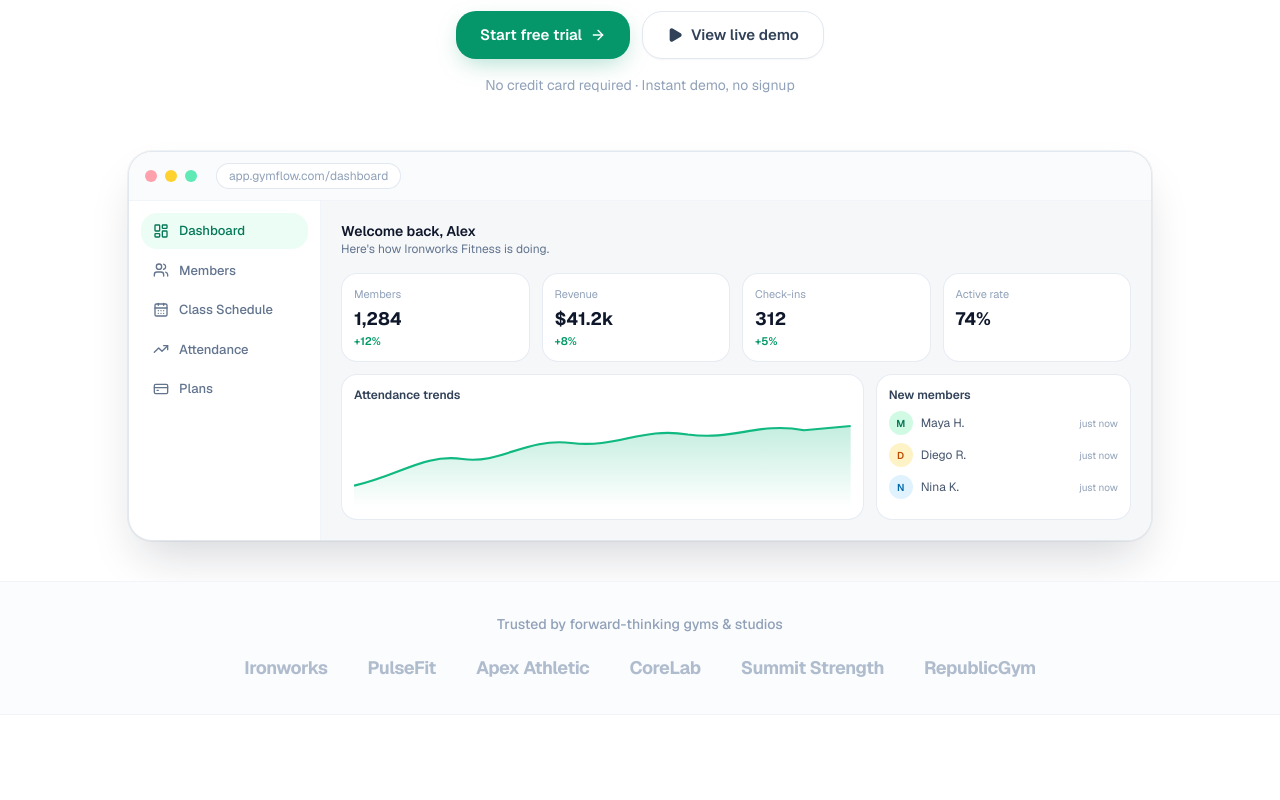
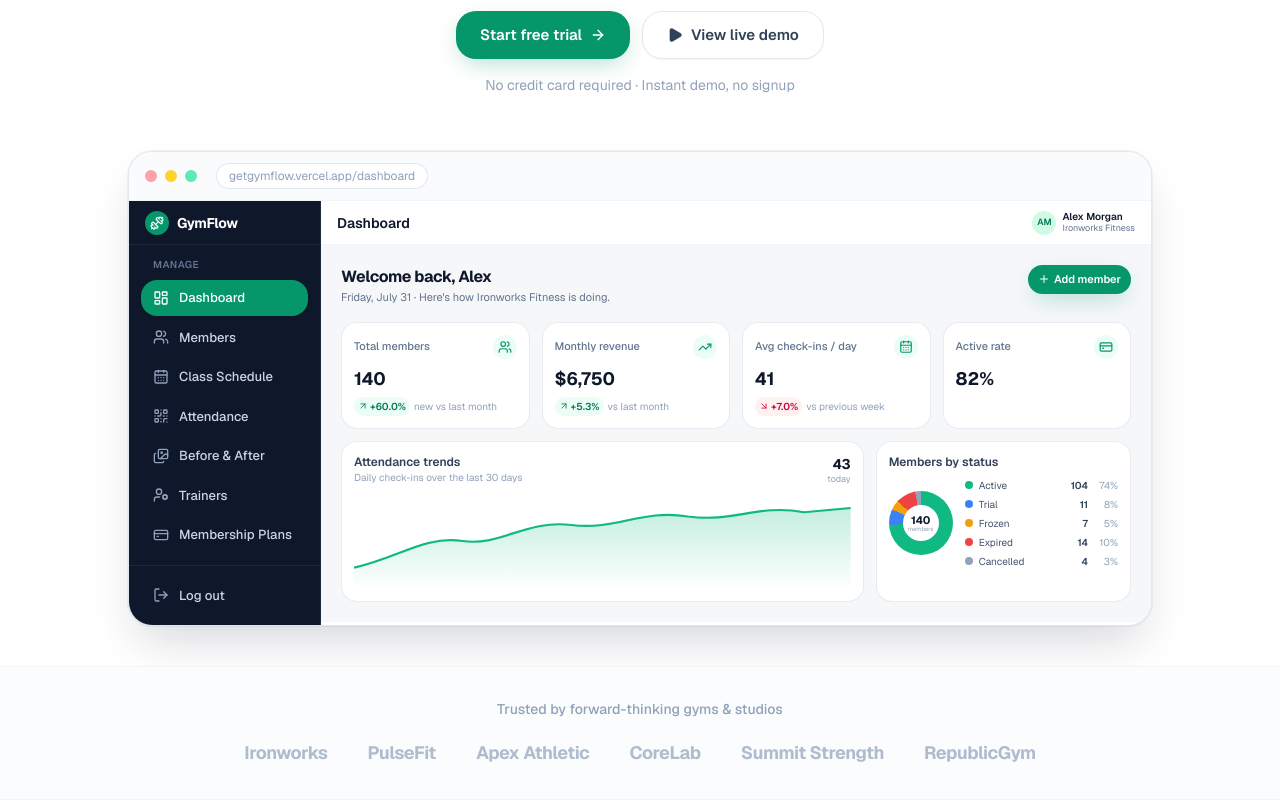
Before and after one commit to yagneshpatel12/GymFlow, a Next.js app: page / in a window 1280 px wide. Shown: the part 464-1264 px from the top of the page. Built offline with nearby package versions, Linux system fonts and the light colour scheme.

Commit message:
fix: update hero section img

```diff
--- a/src/components/marketing/hero.tsx
+++ b/src/components/marketing/hero.tsx
@@ -1,12 +1,20 @@
 import Link from "next/link";
 import {
+  ArrowDownRight,
   ArrowRight,
+  ArrowUpRight,
   CalendarDays,
   CreditCard,
+  Dumbbell,
+  Images,
   LayoutDashboard,
+  LogOut,
   Play,
+  Plus,
+  QrCode,
   Sparkles,
   TrendingUp,
+  UserCog,
   Users,
 } from "lucide-react";
 
@@ -73,75 +81,169 @@ function DashboardMockup() {
         <span className="h-3 w-3 rounded-full bg-amber-300" />
         <span className="h-3 w-3 rounded-full bg-emerald-300" />
         <div className="ml-3 hidden rounded-md bg-white px-3 py-1 text-xs text-slate-400 ring-1 ring-slate-200 sm:block">
-          app.gymflow.com/dashboard
+          getgymflow.vercel.app/dashboard
         </div>
       </div>
 
       <div className="flex">
-        {/* Mini sidebar */}
-        <aside className="hidden w-48 shrink-0 flex-col gap-1 border-r border-slate-100 p-3 sm:flex">
+        {/* Mini sidebar - dark, matching the real dashboard */}
+        <aside className="hidden w-48 shrink-0 flex-col border-r border-slate-800 bg-slate-900 text-left sm:flex">
+          {/* Logo header */}
+          <div className="flex h-11 items-center gap-2 border-b border-slate-800 px-4">
+            <span className="flex h-6 w-6 shrink-0 items-center justify-center rounded-lg bg-brand-600 text-white">
+              <Dumbbell className="h-3.5 w-3.5" />
+            </span>
+            <span className="text-sm font-bold tracking-tight text-white">
+              GymFlow
+            </span>
+          </div>
+
+          {/* Nav */}
+          <div className="flex-1 p-3">
+            <p className="px-3 pb-2 text-[10px] font-semibold uppercase tracking-wider text-slate-500">
+              Manage
+            </p>
+            <div className="flex flex-col gap-1">
               {[
                 { icon: LayoutDashboard, label: "Dashboard", active: true },
                 { icon: Users, label: "Members" },
                 { icon: CalendarDays, label: "Class Schedule" },
-            { icon: TrendingUp, label: "Attendance" },
-            { icon: CreditCard, label: "Plans" },
+                { icon: QrCode, label: "Attendance" },
+                { icon: Images, label: "Before & After" },
+                { icon: UserCog, label: "Trainers" },
+                { icon: CreditCard, label: "Membership Plans" },
               ].map((item) => (
                 <div
                   key={item.label}
-              className={`flex items-center gap-2.5 rounded-lg px-3 py-2 text-[13px] font-medium ${
+                  className={`group flex items-center gap-2.5 rounded-lg px-3 py-2 text-[13px] font-medium ${
                     item.active
-                  ? "bg-brand-50 text-brand-700"
-                  : "text-slate-500"
+                      ? "bg-brand-600 text-white shadow-sm"
+                      : "text-slate-300"
                   }`}
                 >
-              <item.icon className="h-4 w-4" />
+                  <item.icon
+                    className={`h-4 w-4 ${item.active ? "text-white" : "text-slate-400"}`}
+                  />
                   {item.label}
                 </div>
               ))}
+            </div>
+          </div>
+
+          {/* Log out */}
+          <div className="border-t border-slate-800 p-3">
+            <div className="flex items-center gap-2.5 rounded-lg px-3 py-2 text-[13px] font-medium text-slate-300">
+              <LogOut className="h-4 w-4 text-slate-400" />
+              Log out
+            </div>
+          </div>
         </aside>
 
+        {/* Right column: topbar + content */}
+        <div className="flex flex-1 flex-col">
+          {/* Topbar */}
+          <div className="flex h-11 items-center gap-3 border-b border-slate-100 bg-white px-4 text-left">
+            <span className="text-xs font-semibold text-slate-900 sm:text-sm">
+              Dashboard
+            </span>
+            <div className="ml-auto flex items-center gap-2">
+              <div className="flex items-center gap-1.5">
+                <span className="flex h-6 w-6 items-center justify-center rounded-full bg-brand-100 text-[9px] font-semibold text-brand-700">
+                  AM
+                </span>
+                <div className="hidden leading-tight md:block">
+                  <div className="text-[10px] font-semibold text-slate-900">
+                    Alex Morgan
+                  </div>
+                  <div className="text-[9px] text-slate-500">
+                    Ironworks Fitness
+                  </div>
+                </div>
+              </div>
+            </div>
+          </div>
+
           {/* Content */}
-        <div className="flex-1 bg-canvas p-4 text-left sm:p-5">
-          <div className="mb-4">
-            <div className="text-sm font-semibold text-slate-900">
+          <div className="bg-canvas p-4 text-left sm:p-5">
+            {/* Welcome + Add member */}
+            <div className="mb-4 flex items-start justify-between gap-3">
+              <div>
+                <div className="text-base font-bold tracking-tight text-slate-900">
                   Welcome back, Alex
                 </div>
-            <div className="text-xs text-slate-500">
-              Here&apos;s how Ironworks Fitness is doing.
+                <div className="text-[11px] text-slate-500">
+                  Friday, July 31 · Here&apos;s how Ironworks Fitness is doing.
                 </div>
+              </div>
+              <span className="inline-flex shrink-0 items-center gap-1 rounded-lg bg-brand-600 px-2.5 py-1.5 text-[11px] font-semibold text-white shadow-brand">
+                <Plus className="h-3 w-3" /> Add member
+              </span>
             </div>
 
             {/* KPI tiles */}
             <div className="grid grid-cols-2 gap-3 sm:grid-cols-4">
               {[
-              { label: "Members", value: "1,284", delta: "+12%" },
-              { label: "Revenue", value: "$41.2k", delta: "+8%" },
-              { label: "Check-ins", value: "312", delta: "+5%" },
-              { label: "Active rate", value: "74%", delta: "" },
+                { label: "Total members", value: "140", icon: Users, delta: "+60.0%", up: true, deltaLabel: "new vs last month" },
+                { label: "Monthly revenue", value: "$6,750", icon: TrendingUp, delta: "+5.3%", up: true, deltaLabel: "vs last month" },
+                { label: "Avg check-ins / day", value: "41", icon: CalendarDays, delta: "+7.0%", up: false, deltaLabel: "vs previous week" },
+                { label: "Active rate", value: "82%", icon: CreditCard, delta: "", up: true, deltaLabel: "" },
               ].map((k) => (
                 <div
                   key={k.label}
                   className="rounded-lg border border-slate-200/80 bg-white p-3"
                 >
-                <div className="text-[11px] text-slate-400">{k.label}</div>
-                <div className="mt-0.5 text-lg font-bold text-slate-900">
+                  <div className="flex items-center justify-between">
+                    <span className="text-[11px] font-medium text-slate-500">
+                      {k.label}
+                    </span>
+                    <span className="flex h-6 w-6 shrink-0 items-center justify-center rounded-md bg-brand-50 text-brand-600">
+                      <k.icon className="h-3.5 w-3.5" />
+                    </span>
+                  </div>
+                  <div className="mt-1.5 text-lg font-bold text-slate-900">
                     {k.value}
                   </div>
                   {k.delta && (
-                  <div className="text-[11px] font-semibold text-emerald-600">
+                    <div className="mt-1 flex items-center gap-1 text-[10px]">
+                      <span
+                        className={`inline-flex items-center gap-0.5 rounded-full px-1 py-0.5 font-semibold ${
+                          k.up
+                            ? "bg-emerald-50 text-emerald-700"
+                            : "bg-rose-50 text-rose-700"
+                        }`}
+                      >
+                        {k.up ? (
+                          <ArrowUpRight className="h-2.5 w-2.5" />
+                        ) : (
+                          <ArrowDownRight className="h-2.5 w-2.5" />
+                        )}
                         {k.delta}
+                      </span>
+                      <span className="hidden text-slate-400 lg:inline">
+                        {k.deltaLabel}
+                      </span>
                     </div>
                   )}
                 </div>
               ))}
             </div>
 
-          {/* Chart + list */}
+            {/* Chart + status */}
             <div className="mt-3 grid grid-cols-1 gap-3 lg:grid-cols-3">
               <div className="rounded-lg border border-slate-200/80 bg-white p-3 lg:col-span-2">
-              <div className="mb-2 text-xs font-semibold text-slate-700">
+                <div className="mb-2 flex items-start justify-between">
+                  <div>
+                    <div className="text-xs font-semibold text-slate-700">
                       Attendance trends
+                    </div>
+                    <div className="text-[10px] text-slate-400">
+                      Daily check-ins over the last 30 days
+                    </div>
+                  </div>
+                  <div className="text-right leading-tight">
+                    <div className="text-sm font-bold text-slate-900">43</div>
+                    <div className="text-[9px] text-slate-400">today</div>
+                  </div>
                 </div>
                 <svg viewBox="0 0 320 90" className="h-24 w-full" preserveAspectRatio="none">
                   <defs>
@@ -164,21 +266,42 @@ function DashboardMockup() {
               </div>
               <div className="rounded-lg border border-slate-200/80 bg-white p-3">
                 <div className="mb-2 text-xs font-semibold text-slate-700">
-                New members
+                  Members by status
                 </div>
-              <div className="space-y-2">
-                {["Maya H.", "Diego R.", "Nina K."].map((n, i) => (
-                  <div key={n} className="flex items-center gap-2">
+                <div className="flex items-center gap-3">
+                  {/* Donut */}
+                  <div
+                    className="relative h-16 w-16 shrink-0 rounded-full"
+                    style={{
+                      background:
+                        "conic-gradient(#10b981 0% 74%, #3b82f6 74% 82%, #f59e0b 82% 87%, #ef4444 87% 97%, #94a3b8 97% 100%)",
+                    }}
+                  >
+                    <div className="absolute inset-[22%] flex flex-col items-center justify-center rounded-full bg-white leading-none text-slate-900">
+                      <span className="text-[11px] font-bold">140</span>
+                      <span className="text-[6px] text-slate-400">members</span>
+                    </div>
+                  </div>
+                  {/* Legend */}
+                  <div className="flex-1 space-y-1">
+                    {[
+                      { label: "Active", count: "104", pct: "74%", color: "#10b981" },
+                      { label: "Trial", count: "11", pct: "8%", color: "#3b82f6" },
+                      { label: "Frozen", count: "7", pct: "5%", color: "#f59e0b" },
+                      { label: "Expired", count: "14", pct: "10%", color: "#ef4444" },
+                      { label: "Cancelled", count: "4", pct: "3%", color: "#94a3b8" },
+                    ].map((s) => (
+                      <div key={s.label} className="flex items-center gap-1.5 text-[10px]">
                         <span
-                      className={`flex h-6 w-6 items-center justify-center rounded-full text-[10px] font-semibold ${
-                        ["bg-brand-100 text-brand-700", "bg-amber-100 text-amber-700", "bg-sky-100 text-sky-700"][i]
-                      }`}
-                    >
-                      {n[0]}
+                          className="h-2 w-2 shrink-0 rounded-sm"
+                          style={{ backgroundColor: s.color }}
+                        />
+                        <span className="text-slate-600">{s.label}</span>
+                        <span className="ml-auto font-semibold text-slate-700">
+                          {s.count}
                         </span>
-                    <span className="text-xs text-slate-600">{n}</span>
-                    <span className="ml-auto text-[10px] text-slate-400">
-                      just now
+                        <span className="w-6 text-right text-slate-400">
+                          {s.pct}
                         </span>
                       </div>
                     ))}
@@ -188,5 +311,7 @@ function DashboardMockup() {
             </div>
           </div>
         </div>
+      </div>
+    </div>
   );
 }
```
Lines whose indentation alone changed are shown as unchanged.
